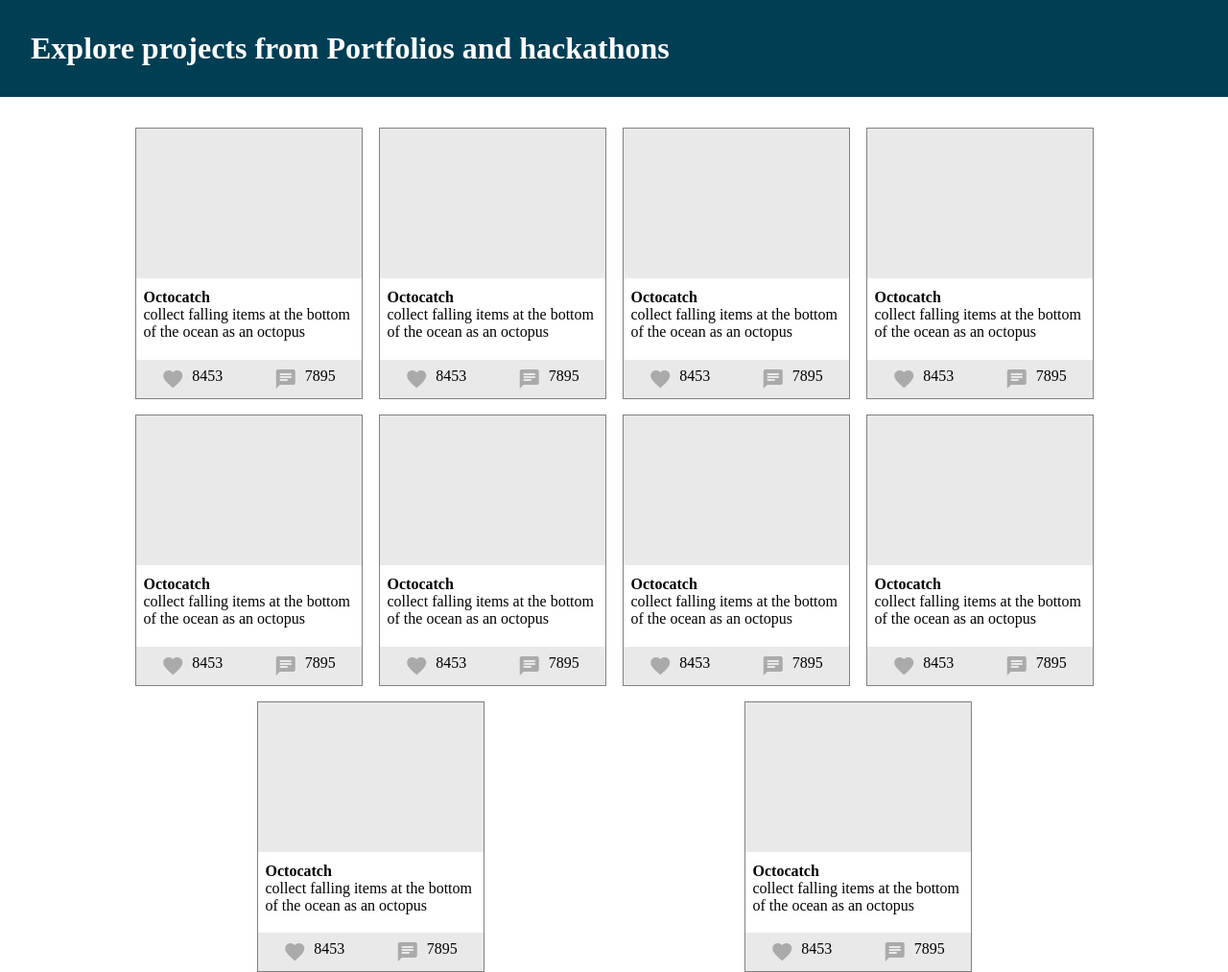
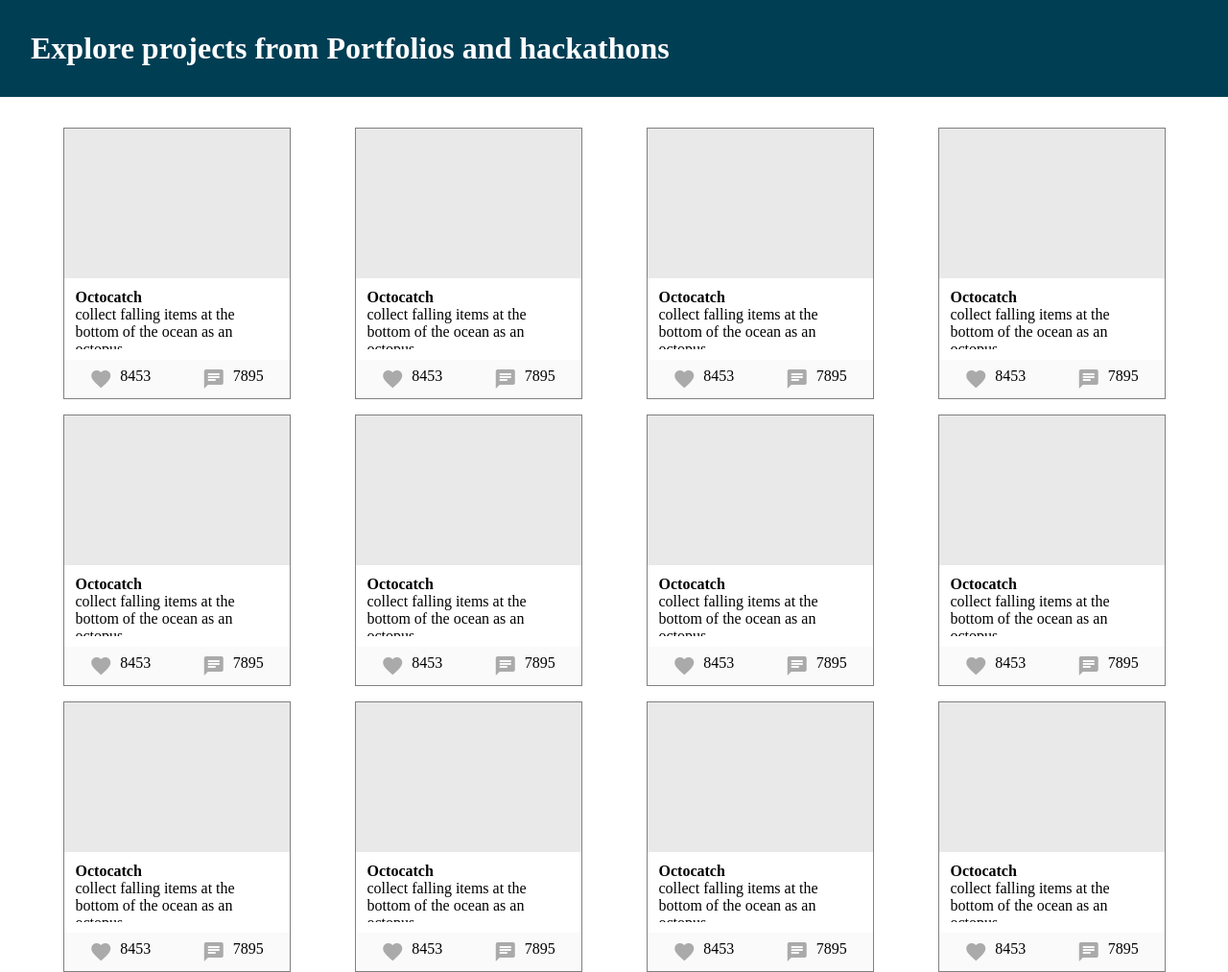
Before and after one commit to deepsea-dev/postdev, a Flask app: page / in a window 1280 px wide. Shown: the part 52-1065 px from the top of the page at 96% size. Run offline with Flask 2, Linux system fonts and the light colour scheme.

Commit message:
adjust project display

```diff
--- a/site/main.py
+++ b/site/main.py
@@ -11,5 +11,5 @@ def index():
       "winner": True,
       "likes": "8453",
       "comments": "7895"}
-  ] * 10
+  ] * 12
   return render_template('index.html', projects=projects)
--- a/site/static/styles.css
+++ b/site/static/styles.css
@@ -25,7 +25,7 @@ nav {
 .projects {
   display: flex;
   flex-wrap: wrap;
-  max-width: 1000px;
+  max-width: 1200px;
   justify-content: space-around;
   column-gap: 16px;
   row-gap: 16px;
@@ -44,7 +44,7 @@ nav {
 }
 
 .project-caption {
-  padding: 11px 8px;
+  padding: 11px 12px;
 }
 
 .project-header {
@@ -60,7 +60,7 @@ nav {
   display: flex;
   justify-content: space-around;
   align-items: center;
-  background-color: rgb(233, 233, 233);
+  background-color: rgb(250, 250, 250);
   height: 40px;
 }
 
```
